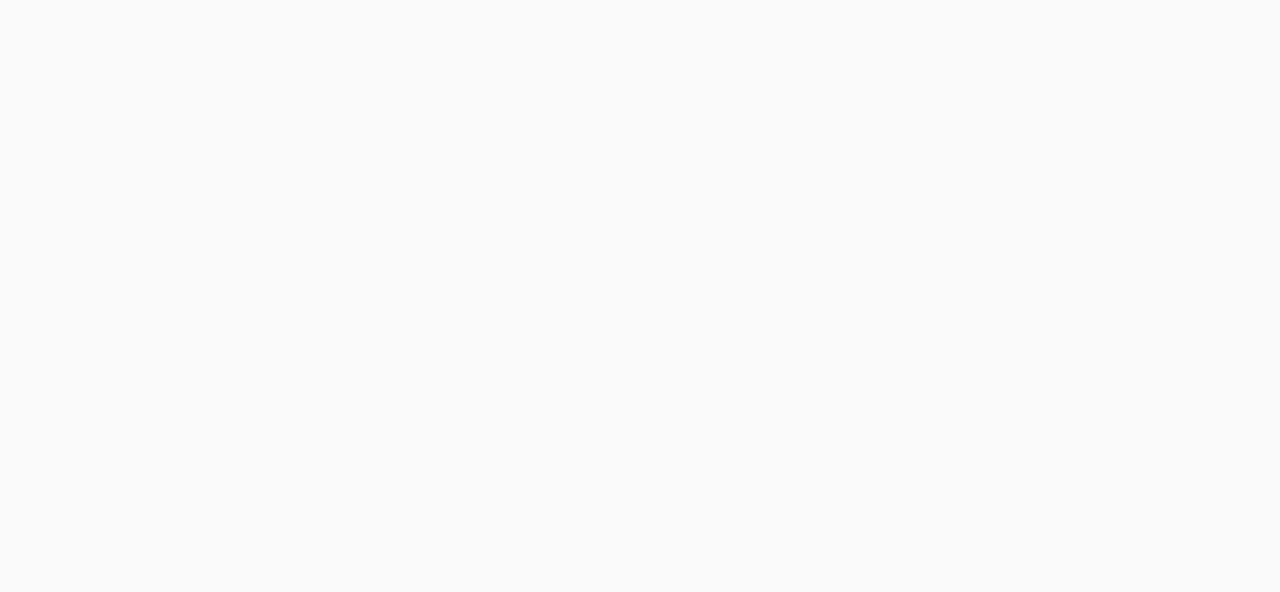
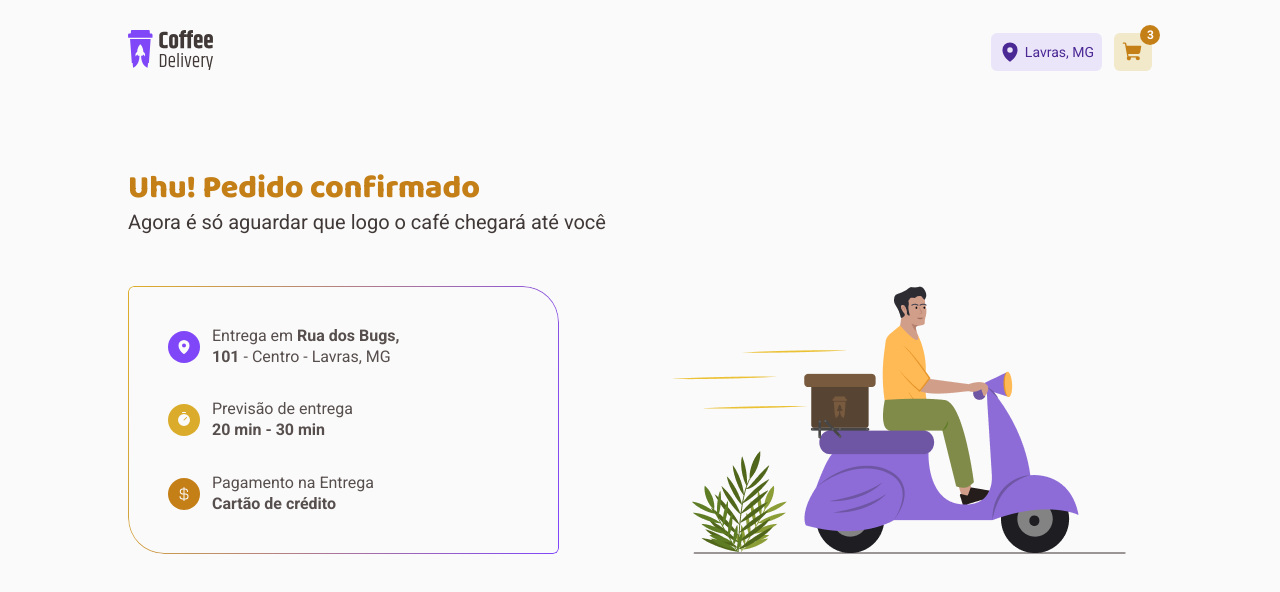
Before and after one commit to jfernandesdev/coffee-delivery, a React (Vite) app: page /checkout/success in a window 1280 px wide. Before the commit this address had no page. Shown: the top 592 px of the page. Built offline with nearby package versions, Linux system fonts and the light colour scheme.

Commit message:
STYLE: success page

```diff
--- a/src/Router.tsx
+++ b/src/Router.tsx
@@ -3,6 +3,7 @@ import { DefaultLayout } from './layouts/DefaultLayout'
 
 import { Home } from './pages/Home'
 import { Checkout } from './pages/Checkout'
+import { Success } from './pages/Checkout/Success'
 
 export function Router() {
   return (
@@ -10,6 +11,7 @@ export function Router() {
       <Route path="/" element={<DefaultLayout />}>
         <Route path="/" element={<Home />} />
         <Route path="checkout" element={<Checkout />} />
+        <Route path="checkout/success" element={<Success />} />
       </Route>
     </Routes>
   )
--- /dev/null
+++ b/src/pages/Checkout/Success/index.tsx
@@ -0,0 +1,48 @@
+import { CurrencyDollar, MapPin, Timer } from 'phosphor-react'
+import illustrationSuccess from '../../../assets/illustration-success.png'
+import { CycleWithIcon } from '../../Home/styles'
+import { ContainerSuccess, OrderWrapper, InfoOrder } from './styles'
+
+export function Success() {
+  return (
+    <ContainerSuccess>
+      <h1>Uhu! Pedido confirmado</h1>
+      <p>Agora é só aguardar que logo o café chegará até você</p>
+
+      <div>
+        <OrderWrapper>
+          <InfoOrder>
+            <li>
+              <CycleWithIcon bgColor="purple">
+                <MapPin size={16} weight="fill" />
+              </CycleWithIcon>
+              <span>
+                Entrega em <b>Rua dos Bugs, 101</b> - Centro - Lavras, MG
+              </span>
+            </li>
+            <li>
+              <CycleWithIcon bgColor="yellow">
+                <Timer size={16} weight="fill" />
+              </CycleWithIcon>
+              <span>
+                Previsão de entrega <br /> <b>20 min - 30 min</b>
+              </span>
+            </li>
+            <li>
+              <CycleWithIcon bgColor="orange">
+                <CurrencyDollar size={16} weight="fill" />
+              </CycleWithIcon>
+              <span>
+                Pagamento na Entrega
+                <br />
+                <b>Cartão de crédito</b>
+              </span>
+            </li>
+          </InfoOrder>
+        </OrderWrapper>
+
+        <img src={illustrationSuccess} alt="" />
+      </div>
+    </ContainerSuccess>
+  )
+}
--- /dev/null
+++ b/src/pages/Checkout/Success/styles.ts
@@ -0,0 +1,65 @@
+import styled from 'styled-components'
+
+export const ContainerSuccess = styled.div`
+  padding: 4rem 10%;
+
+  h1 {
+    font-family: 'Baloo 2';
+    font-weight: 800;
+    font-size: 2rem;
+    line-height: 2.6rem;
+    color: ${(props) => props.theme['yellow-dark']};
+  }
+
+  p {
+    font-size: 1.25rem;
+    color: ${(props) => props.theme['base-subtitle']};
+    font-stretch: 100;
+  }
+
+  > div {
+    display: grid;
+    grid-template-columns: 1fr 1fr;
+    align-items: center;
+    gap: 6.3rem;
+    margin-top: 2.5rem;
+  }
+`
+
+export const InfoOrder = styled.ul`
+  list-style: none;
+  display: flex;
+  flex-direction: column;
+  gap: 2rem;
+
+  li {
+    display: flex;
+    align-items: center;
+    gap: 0.75rem;
+    z-index: 2;
+
+    span {
+      line-height: 1.3rem;
+      max-width: 60%;
+    }
+  }
+`
+
+export const OrderWrapper = styled.div`
+  position: relative;
+  padding: 2.5rem;
+
+  ::before {
+    content: '';
+    position: absolute;
+    inset: 0;
+    border: 1px solid transparent;
+    background: linear-gradient(102.89deg, #dbac2c 2.61%, #8047f8 98.76%)
+      border-box;
+    -webkit-mask: linear-gradient(#fff 0 0) padding-box,
+      linear-gradient(#fff 0 0);
+    -webkit-mask-composite: xor;
+    mask-composite: exclude;
+    border-radius: 6px 36px;
+  }
+`
--- a/src/pages/Checkout/index.tsx
+++ b/src/pages/Checkout/index.tsx
@@ -28,7 +28,7 @@ import {
 
 export function Checkout() {
   return (
-    <FormContainer>
+    <FormContainer action="checkout/success">
       <div>
         <SectionTitle>Complete seu pedido</SectionTitle>
         <div>
```
